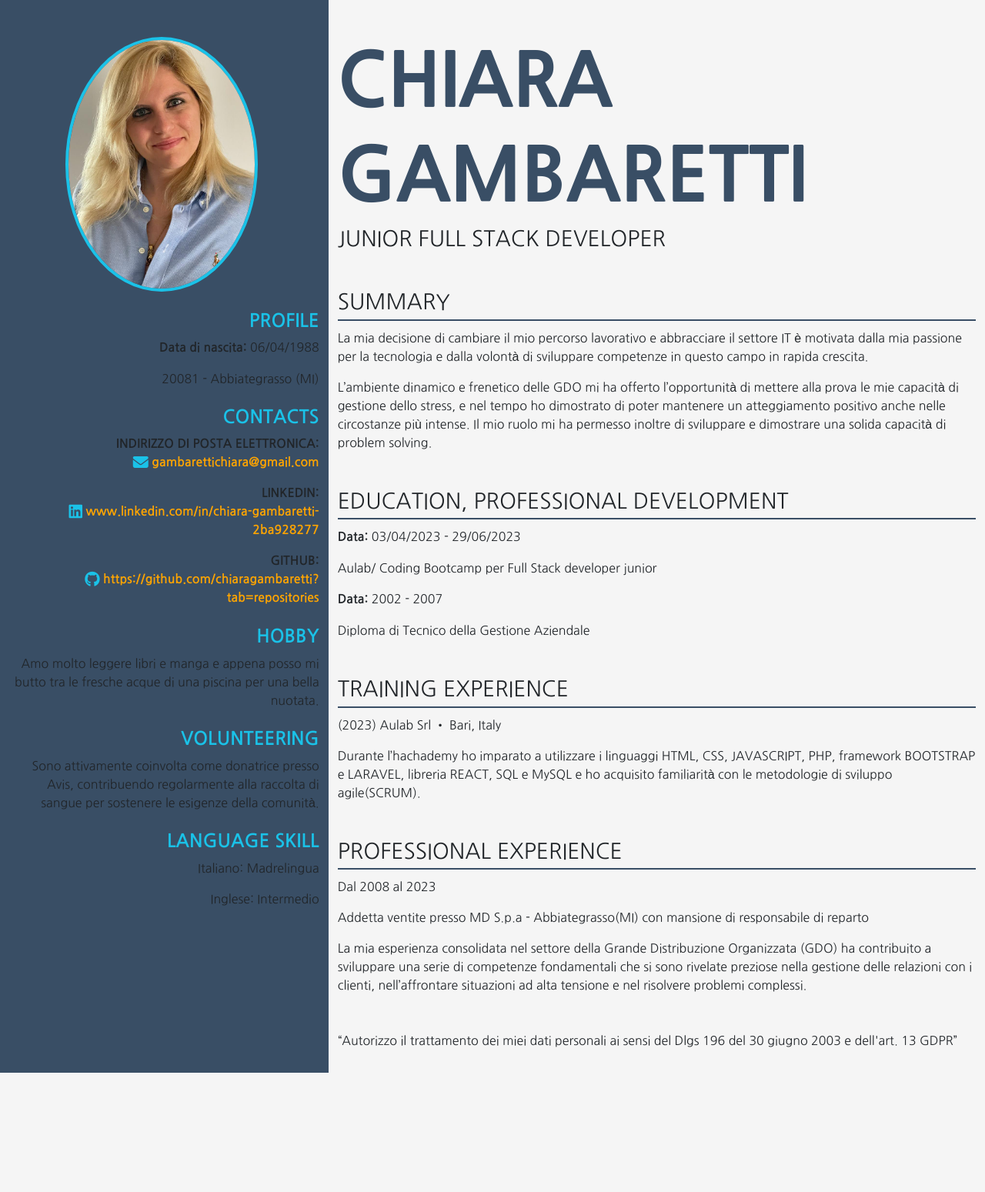
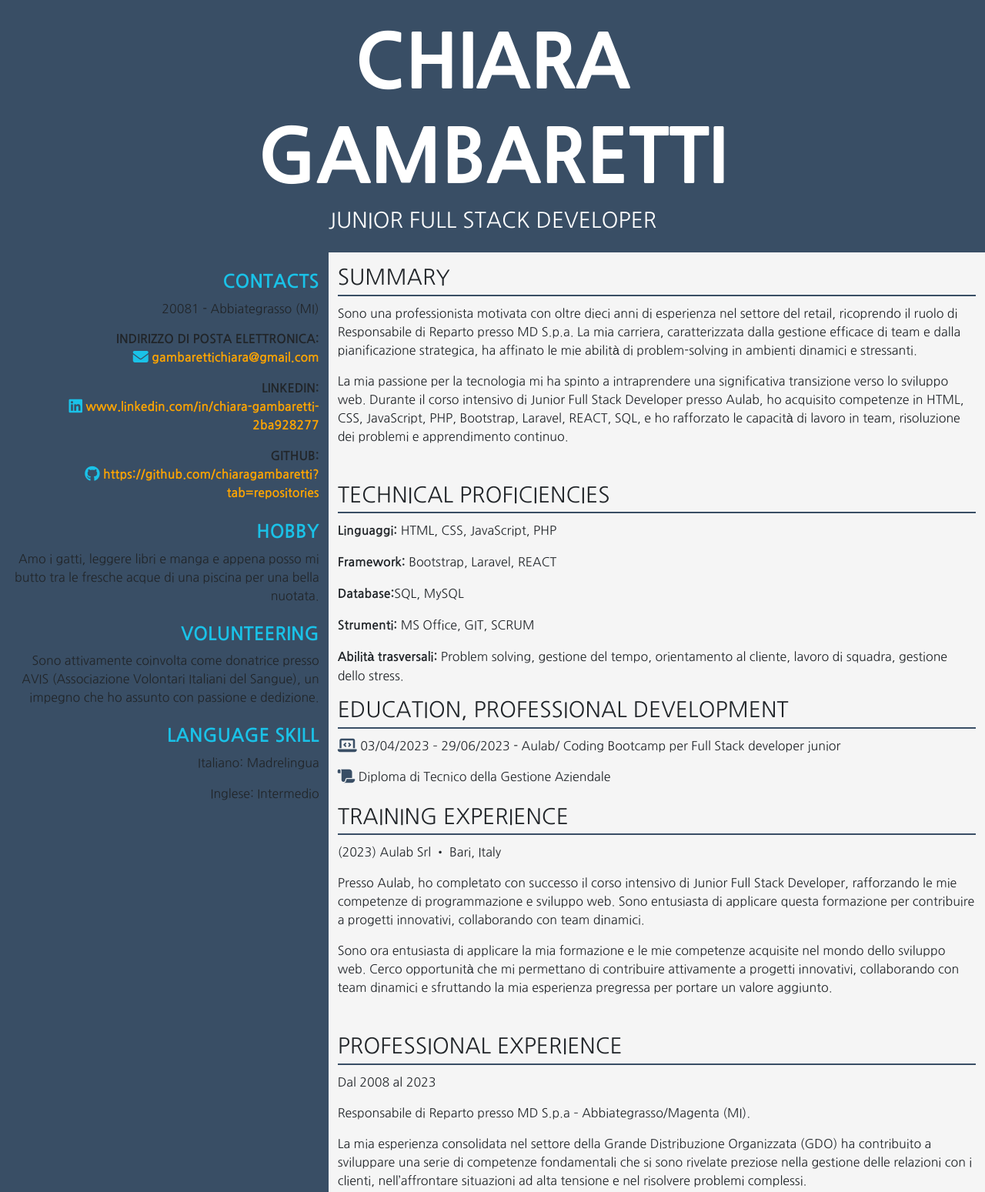
Before and after one commit to chiaragambaretti/Curriculum_Vitae, a plain HTML site: page curriculum/index.html in a window 1280 px wide. Shown: the top 1549 px of the page at 77% size. Before the commit the page ends 1394 px from the top, so only its background shows below. Drawn offline with nearby package versions, Linux system fonts and the light colour scheme.

Commit message:
modifiche varie

```diff
--- a/curriculum/index.html
+++ b/curriculum/index.html
@@ -17,23 +17,30 @@
 <body>
 
     <!-- SECTION LEFT - START -->
+
+  <div class="container-fluid" style="background-color: #394E65;">
+    <div class="row">
+      <div class="col-12 text-center">
+        <h1 class="name mt-4">CHIARA</h1>
+        <p class="h1 name">GAMBARETTI</p>
+        <h3 class="text-white mb-4"> JUNIOR FULL STACK DEVELOPER</h3>
+      </div>
+    </div>
+  </div>
+
   <div class="container-fluid">
     <div class="row">
       <div class="col-12 col-md-4 profile">
+
         <header class="text-end">
-          <img src="./assets/fotoChiara.jpg" alt="Foto Cv" class="img-fluid mt-5">
-
-          <h4 class="mt-4">PROFILE</h4>
-          <p> <strong>Data di nascita:</strong> 06/04/1988</p>
-          <!-- <p> <strong>Indirizzo: </strong></p> -->
-          <p>20081 - Abbiategrasso (MI)</p>
+          <!-- <img src="./assets/fotoChiara.jpg" alt="Foto Cv" class="img-fluid mt-5"> -->
 
           <h4 class="mt-4">CONTACTS</h4>
           <!-- <p class="strong">TELEFONO:</p>
           <p>
             <i class="fa-solid fa-phone fa-lg" style="color: #1ac2e8;"></i>
-
           </p> -->
+          <p>20081 - Abbiategrasso (MI)</p>
           <p class="strong">INDIRIZZO DI POSTA ELETTRONICA: <br>
             <i class="fa-solid fa-envelope fa-lg" style="color: #1ac2e8;"></i>
                 <a href="">gambarettichiara@gmail.com</a>
@@ -48,10 +55,10 @@
           </p>
 
           <h4 class="mt-4">HOBBY</h4>
-          <p>Amo molto leggere libri e manga e appena posso mi butto tra le fresche acque di una piscina per una bella nuotata.</p>
+          <p>Amo i gatti, leggere libri e manga e appena posso mi butto tra le fresche acque di una piscina per una bella nuotata. </p>
 
           <h4 class="mt-4">VOLUNTEERING</h4>
-          <p> Sono attivamente coinvolta come donatrice presso Avis, contribuendo regolarmente alla raccolta di sangue per sostenere le esigenze della comunità.</p>
+          <p>Sono attivamente coinvolta come donatrice presso AVIS (Associazione Volontari Italiani del Sangue), un impegno che ho assunto con passione e dedizione.</p>
 
           <h4 class="mt-4">LANGUAGE SKILL</h4>
           <p>Italiano: Madrelingua</p>
@@ -61,41 +68,46 @@
       <!-- SECTION LEFT - END -->
 
       <!-- SECTION RIGHT - START -->
-      <div class="col-12 col-md-8 mt-5">
-        <div>
-          <h1 class="name">CHIARA</h1>
-          <p class="h1 name">GAMBARETTI</p>
-          <h3> JUNIOR FULL STACK DEVELOPER</h3>
-        </div>
+      <div class="col-12 col-md-8 mt-3">
 
-        <div class="section experience mt-5">
+        <div class="section experience">
           <h3>SUMMARY</h3>
           <div>
-            <p>La mia decisione di cambiare il mio percorso lavorativo e abbracciare il settore IT è motivata dalla mia passione per la tecnologia e dalla volontà di sviluppare competenze in questo campo in rapida crescita.
+            <p>Sono una professionista motivata con oltre dieci anni di esperienza nel settore del retail, ricoprendo il ruolo di Responsabile di Reparto presso MD S.p.a. La mia carriera, caratterizzata dalla gestione efficace di team e dalla pianificazione strategica, ha affinato le mie abilità di problem-solving in ambienti dinamici e stressanti.
             </p>
 
-            <p>L’ambiente dinamico e frenetico delle GDO mi ha offerto l’opportunità di mettere alla prova le mie capacità di gestione dello stress, e nel tempo ho dimostrato di poter mantenere un atteggiamento positivo anche nelle circostanze più intense. Il mio ruolo mi ha permesso inoltre di sviluppare e dimostrare una solida capacità di problem solving.</p>
+            <p>La mia passione per la tecnologia mi ha spinto a intraprendere una significativa transizione verso lo sviluppo web. Durante il corso intensivo di Junior Full Stack Developer presso Aulab, ho acquisito competenze in HTML, CSS, JavaScript, PHP, Bootstrap, Laravel, REACT, SQL, e ho rafforzato le capacità di lavoro in team, risoluzione dei problemi e apprendimento continuo.</p>
           </div>
         </div>
 
         <div class="section experience mt-5">
-            <h3>EDUCATION, PROFESSIONAL DEVELOPMENT</h3>
+
+          <h3>TECHNICAL PROFICIENCIES</h3>
+          <div>
+            <p><strong>Linguaggi:</strong> HTML, CSS, JavaScript, PHP</p>
+            <p><strong>Framework:</strong> Bootstrap, Laravel, REACT</p>
+            <p><strong>Database:</strong>SQL, MySQL</p>
+            <p><strong>Strumenti:</strong> MS Office, GIT, SCRUM</p>
+            <p><strong>Abilità trasversali:</strong> Problem solving, gestione del tempo, orientamento al cliente, lavoro di squadra, gestione dello stress.
+
+            </p>
+
+            <h3 class="mt-">EDUCATION, PROFESSIONAL DEVELOPMENT</h3>
             <div>
-                <p><strong>Data:</strong> 03/04/2023 - 29/06/2023 </p>
-                <p>Aulab/ Coding Bootcamp per Full Stack developer junior</p>
+                <p> <i class="fa-solid fa-laptop-code fa-lg" style="color: #394e65;"></i> 03/04/2023 – 29/06/2023 - Aulab/ Coding Bootcamp per Full Stack developer junior</p>
             </div>
             <div>
-                <p><strong>Data:</strong> 2002 - 2007 </p>
-                <p>Diploma di Tecnico della Gestione Aziendale</p>
+                <p> <i class="fa-solid fa-scroll fa-lg" style="color: #394e65;"></i> Diploma di Tecnico della Gestione Aziendale</p>
             </div>
           </div>
 
-          <div class="section experience mt-5">
+          <div class="section experience mt-4">
             <h3>TRAINING EXPERIENCE</h3>
             <div>
                 <p>(2023) Aulab Srl • Bari, Italy </p>
-                <p>Durante l’hachademy ho imparato a utilizzare i linguaggi HTML, CSS, JAVASCRIPT, PHP, framework BOOTSTRAP e LARAVEL, libreria REACT, SQL e MySQL e ho acquisito familiarità con le metodologie di sviluppo agile(SCRUM).
+                <p>Presso Aulab, ho completato con successo il corso intensivo di Junior Full Stack Developer, rafforzando le mie competenze di programmazione e sviluppo web. Sono entusiasta di applicare questa formazione per contribuire a progetti innovativi, collaborando con team dinamici.
                 </p>
+                <p>Sono ora entusiasta di applicare la mia formazione e le mie competenze acquisite nel mondo dello sviluppo web. Cerco opportunità che mi permettano di contribuire attivamente a progetti innovativi, collaborando con team dinamici e sfruttando la mia esperienza pregressa per portare un valore aggiunto.</p>
             </div>
           </div>
 
@@ -103,7 +115,7 @@
             <h3>PROFESSIONAL EXPERIENCE</h3>
             <div>
                 <p>Dal 2008 al 2023 </p>
-                <p>Addetta ventite presso MD S.p.a - Abbiategrasso(MI) con mansione di responsabile di reparto</p>
+                <p>Responsabile di Reparto presso MD S.p.a – Abbiategrasso/Magenta (MI). </p>
                 <p>La mia esperienza consolidata nel settore della Grande Distribuzione Organizzata (GDO) ha contribuito a sviluppare una serie di competenze fondamentali che si sono rivelate preziose nella gestione delle relazioni con i clienti, nell’affrontare situazioni ad alta tensione e nel risolvere problemi complessi. </p>
             </div>
             <p class="mt-5">“Autorizzo il trattamento dei miei dati personali ai sensi del Dlgs 196 del 30 giugno 2003 e dell'art. 13 GDPR”</p>
--- a/curriculum/style.css
+++ b/curriculum/style.css
@@ -1,5 +1,5 @@
 :root {
-    --blu-custom: #394E65;
+    --blu-custom: rgb(57, 78, 101);
     --color-aqua: rgb(26, 194, 232);
 }
 
@@ -21,7 +21,8 @@ a {
 .name {
     font-size: 6rem !important;
     font-weight: 900 !important;
-    color: var(--blu-custom) !important;
+    /* color: var(--blu-custom) !important; */
+    color: white !important;
 }
 
 @media (max-width: 767px) {
```
